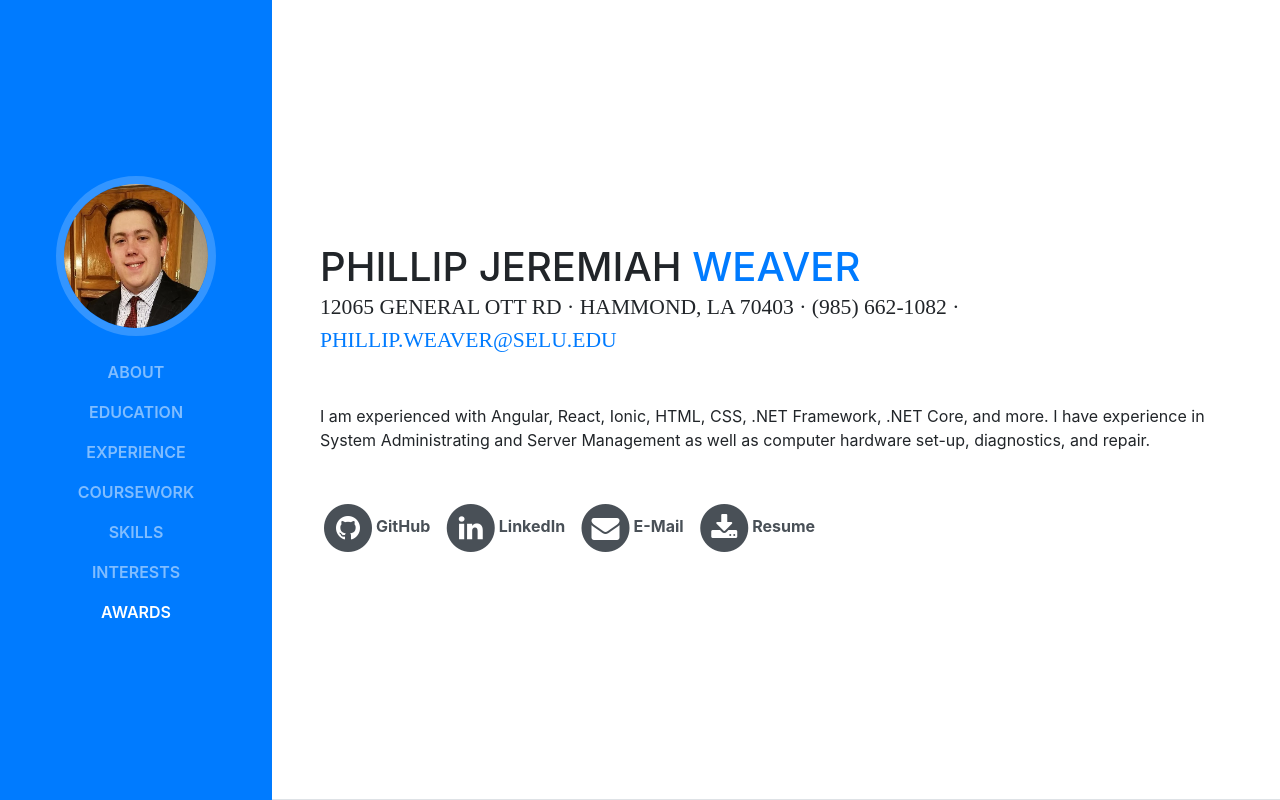
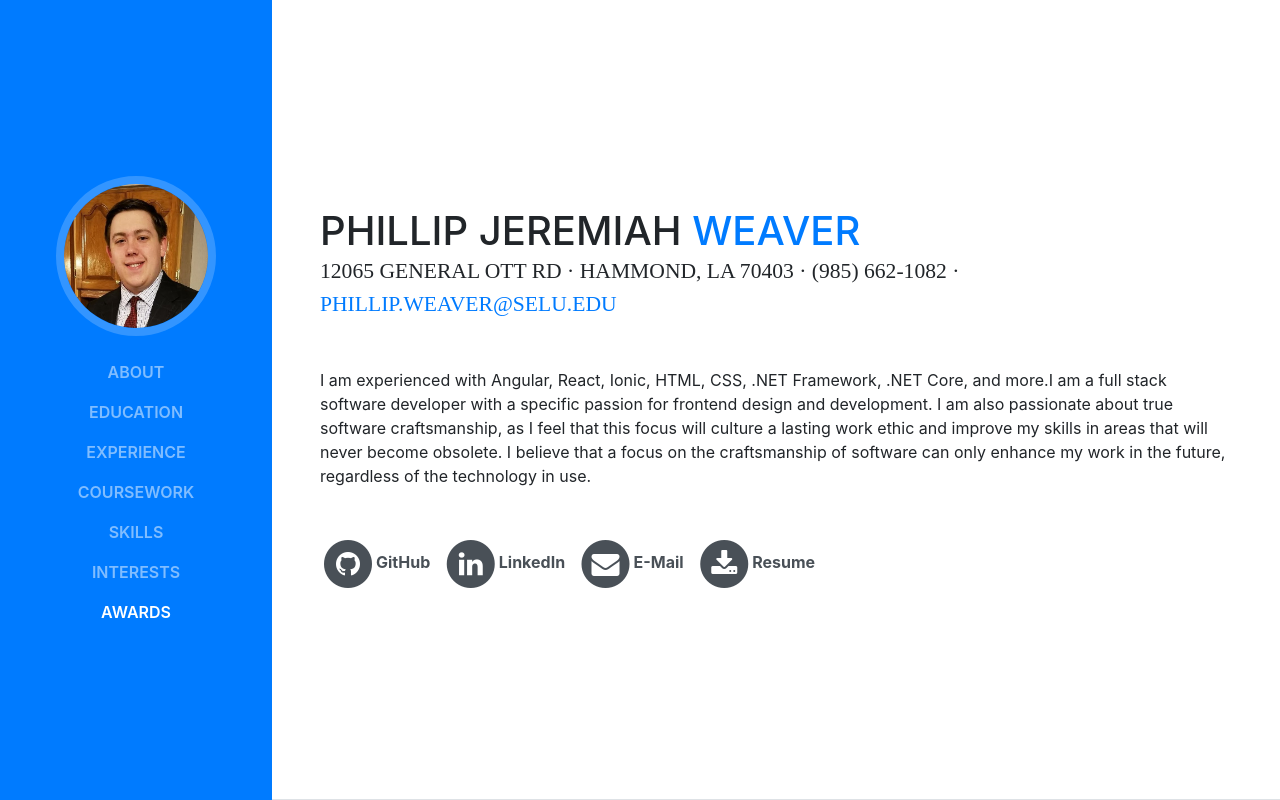
Before and after one commit to jbw716/jbw716.github.io, a website with bundled scripts: page index.html in a window 1280 px wide. Shown: the top 800 px of the page. Built offline with nearby package versions, Linux system fonts and the light colour scheme; a web font is replaced by a local one.

Commit message:
Update index.html

```diff
--- a/index.html
+++ b/index.html
@@ -75,9 +75,11 @@
         <div class="subheading mb-5">12065 General Ott Rd · Hammond, LA 70403 · (985) 662-1082 ·
           <a href="mailto:phillip.weaver@selu.edu">phillip.weaver@selu.edu</a>
         </div>
-        <p class="mb-5">I am experienced with Angular, React, Ionic, HTML, CSS, .NET Framework, .NET Core, and more. I have
-          experience in System Administrating and Server Management as well as computer hardware
-          set-up, diagnostics, and repair.</p>
+        <p class="mb-5">
+          I am experienced with Angular, React, Ionic, HTML, CSS, .NET Framework, .NET Core, and more.I am a full stack software developer with a specific passion for frontend design and development.
+          I am also passionate about true software craftsmanship, as I feel that this focus will culture a lasting work ethic and improve my skills in areas that will never become obsolete.
+          I believe that a focus on the craftsmanship of software can only enhance my work in the future, regardless of the technology in use.
+        </p>
         <ul class="list-inline list-social-icons mb-0">
           <!--<li class="list-inline-item">
               <a href="#">
```
